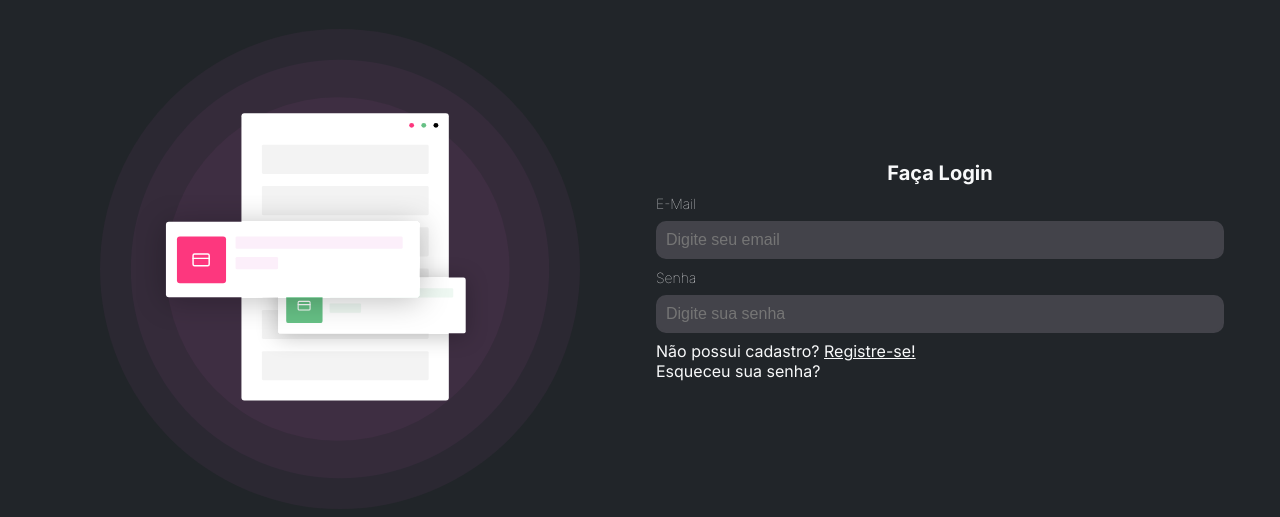
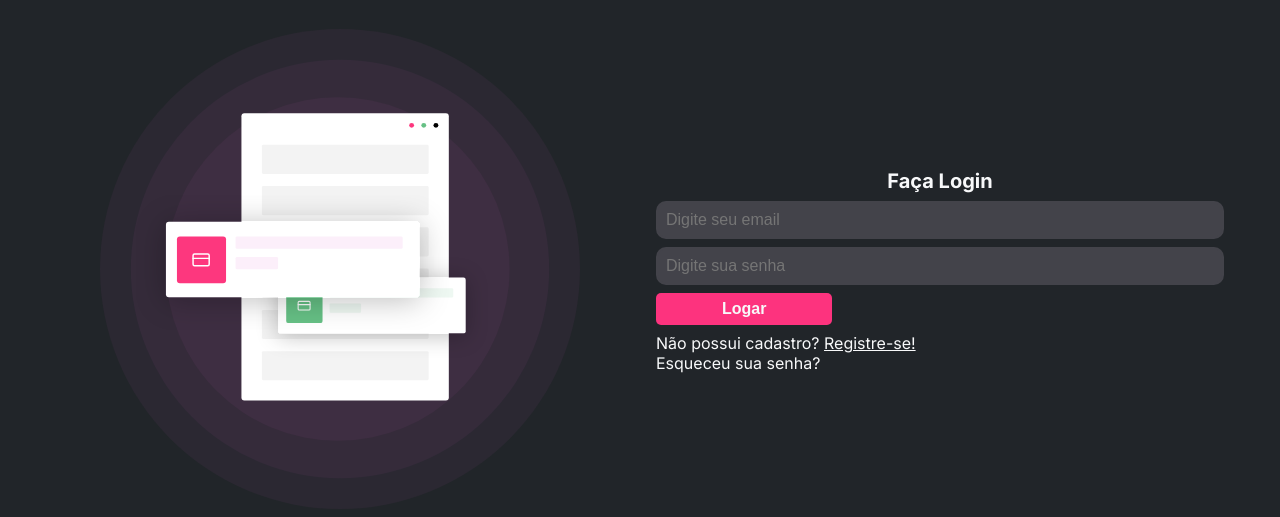
Before and after one commit to micaias-silva/Finances, a React (Vite) app: page /login in a window 1280 px wide. Shown: the part 129-646 px from the top of the page. Built offline with nearby package versions, Linux system fonts and the light colour scheme.

Commit message:
Feat: Labels removed. added submit button

```diff
--- a/src/components/FormLogin/index.tsx
+++ b/src/components/FormLogin/index.tsx
@@ -1,3 +1,4 @@
+import { Button } from "../../styles/Buttons";
 import { Form } from "../../styles/Form";
 import { Input } from "../../styles/Inputs";
 import { Label } from "../../styles/Text";
@@ -5,10 +6,9 @@ import { Label } from "../../styles/Text";
 const FormLogin = () => {
   return (
     <Form>
-      <Label htmlFor="email">E-Mail</Label>
       <Input name="email" placeholder="Digite seu email" />
-      <Label htmlFor="password">Senha</Label>
       <Input name="password" placeholder="Digite sua senha" />
+      <Button shape={"fullSize"}>Logar</Button>
     </Form>
   );
 };
```
